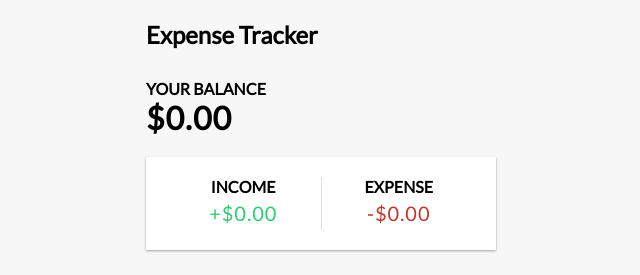
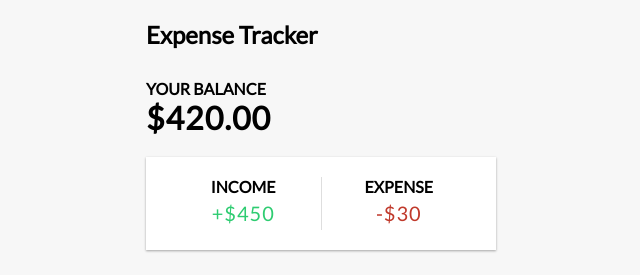
Before and after one commit to liyefei737/expense-tracker-using-useReduer-context-api, a React (Create React App) app: page / in a window 1280 px wide. Shown: the top 275 px of the page, without its empty margins (319-959 px from the left). Built offline with nearby package versions, Linux system fonts and the light colour scheme.

Commit message:
reducer to add transaction, calculation for total,income and expence

```diff
--- a/src/ACTION_STRS.js
+++ b/src/ACTION_STRS.js
@@ -3,4 +3,5 @@
 
 export default {
     DELETE_TRANSACTION: "DELETE_TRANSACTION",
+    ADD_TRANSACTION: "ADD_TRANSACTION",
 }
--- a/src/AppReducer.js
+++ b/src/AppReducer.js
@@ -1,4 +1,5 @@
 import ACTION_STRS from "./ACTION_STRS";
+
 export default (state, action) => {
     switch (action.type) {
         case ACTION_STRS.DELETE_TRANSACTION:
@@ -8,6 +9,12 @@ export default (state, action) => {
                 transactions: state.transactions.filter((trxn) => trxn.id !== action.id)
             }
         case "ADD_TRANSACTION":
+            console.log(`ACTION: DELETE_TRANSACTION delete trxn ${action.id}`);
+            //TODO check uniqueness of trnasaction
+            return {
+                ...state,
+                transactions: [...state.transactions, action.transaction]
+            }
         default:
             return state;
 
--- a/src/components/AddTransaction.js
+++ b/src/components/AddTransaction.js
@@ -1,12 +1,31 @@
-import React, { useState } from 'react'
+import React, { useState, useContext } from 'react'
+import { GlobalContext } from "../context/appState";
 
 export const AddTransaction = () => {
     const [text, setText] = useState("");
     const [amount, setAmount] = useState(0);
+
+    const { ACTIONS } = useContext(GlobalContext);
+
+    const getID = () => {
+        //TOOD transaction id uniqueness
+        // could use uuid lib
+        return Math.floor(Math.random() * 1000000);
+    }
+
+    const addTrxn = (e) => {
+        e.preventDefault();
+        const newTransaction = {
+            id: getID(),
+            text,
+            amount
+        }
+        ACTIONS.addTrxn(newTransaction);
+    }
     return (
         <>
             <h3>Add new transaction</h3>
-            <form >
+            <form onSubmit={addTrxn} >
                 <div className="form-control">
                     <label htmlFor="text">Text</label>
                     <input type="text" id="text" onChange={e =>
--- a/src/components/Balance.js
+++ b/src/components/Balance.js
@@ -7,10 +7,11 @@ import { GlobalContext } from "../context/appState";
 
 export const Balance = () => {
     const { transactions } = useContext(GlobalContext);
+    const total = transactions.reduce((accum, { amount }) => accum + amount, 0).toFixed(2);
     return (
         <>
             <h4>Your Balance</h4>
-            <h1 id="balance">$0.00</h1>
+            <h1 id="balance">${total}</h1>
         </>
     )
 }
--- a/src/components/IncomeExpense.js
+++ b/src/components/IncomeExpense.js
@@ -1,15 +1,26 @@
-import React from 'react'
-
+import React, { useContext } from 'react'
+import { GlobalContext } from "../context/appState";
 export const IncomeExpense = () => {
+    const { transactions } = useContext(GlobalContext);
+    let income, expense;
+    income = 0;
+    expense = 0;
+    transactions.forEach((t) => {
+        if (t.amount >= 0) {
+            income += t.amount;
+        } else {
+            expense += Math.abs(t.amount);
+        }
+    })
     return (
         <div className="inc-exp-container">
             <div>
                 <h4>Income</h4>
-                <p id="money-plus" className="money plus">+$0.00</p>
+                <p id="money-plus" className="money plus">+${income}</p>
             </div>
             <div>
                 <h4>Expense</h4>
-                <p id="money-minus" className="money minus">-$0.00</p>
+                <p id="money-minus" className="money minus">-${expense}</p>
             </div>
         </div>
     )
--- a/src/context/appState.js
+++ b/src/context/appState.js
@@ -4,6 +4,8 @@ import ACTION_STRS from "../ACTION_STRS";
 
 //TODO load state from back ends
 const initialState = {
+    income: 0,
+    expense: 0,
     transactions: [
         { id: 1, text: 'Flower', amount: -20 },
         { id: 2, text: 'Salary', amount: 300 },
@@ -22,6 +24,9 @@ export const GlobalProvider = ({ children }) => {
     const ACTIONS = {
         deleteTrxn(id) {
             dispatch({ type: ACTION_STRS.DELETE_TRANSACTION, id });
+        },
+        addTrxn(transaction) {
+            dispatch({ type: ACTION_STRS.ADD_TRANSACTION, transaction });
         }
 
     };
```
Also changed, not shown: 1 other file (tests, documents, lock files or other folders).
